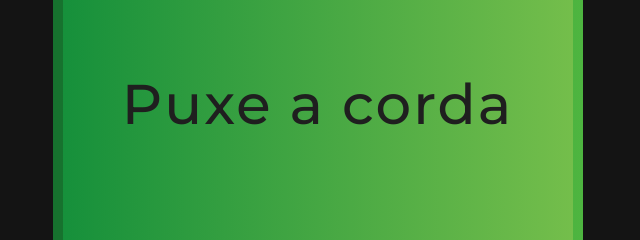
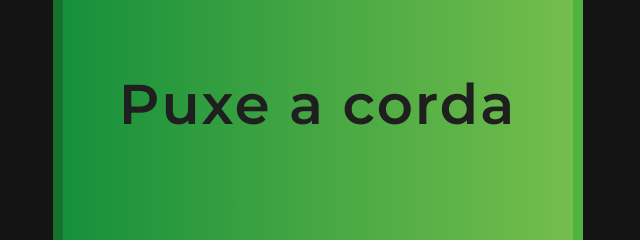
Before and after one commit to Bacelar263/clic, a plain HTML site: page index.html in a window 1280 px wide. Shown: the part 556-796 px from the top of the page, 30-670 px from the left. Drawn offline with nearby package versions, Linux system fonts and the light colour scheme; a script that the page names is missing.

Commit message:
final-home-blob-5

```diff
--- a/assets/css/style.css
+++ b/assets/css/style.css
@@ -505,10 +505,10 @@ img {
 .home__blob-titulo {
     text-align: center;
     font-size: var(--tamanho-fonte-grande);
-    margin-top: 12rem;
+    margin-top: 11rem;
     letter-spacing: 2px;
     color: var(--cor-titulo);
-    font-weight: var(--grossura-media);
+    font-weight: var(--grossura-semi-negrito);
 }
 
 @media (max-width: 650px) {
```
